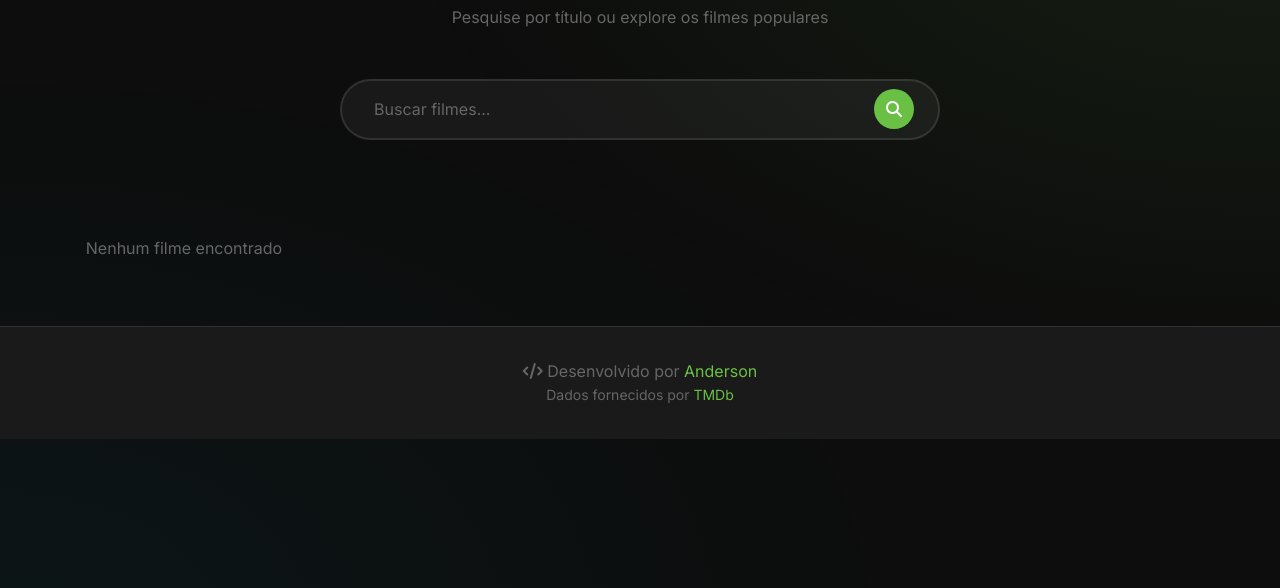
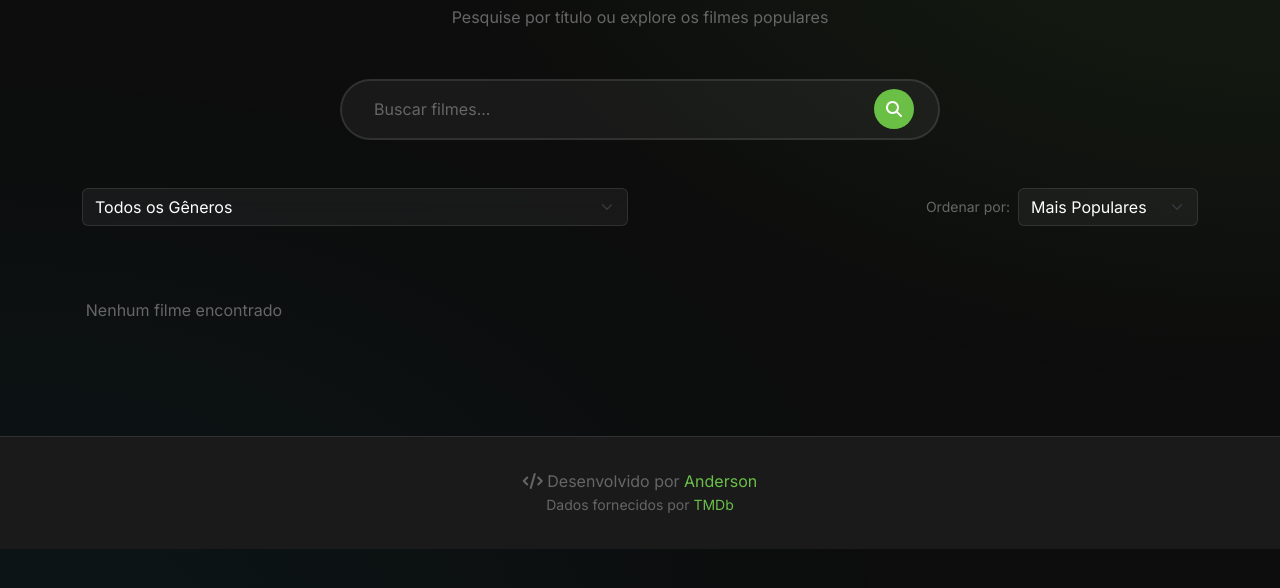
Before and after one commit to AndersonC96/Movie, a PHP site: page /public/browse.php in a window 1280 px wide. Shown: the part 171-759 px from the top of the page. Run offline with PHP 8.4, Linux system fonts and the light colour scheme; data that the repository does not hold is empty.

Commit message:
Add genre and sort filters to movie browse page
Implemented genre and sort dropdown filters and a 'Load More' button on the browse page. Updated JavaScript to support filtering, sorting, and paginated loading of movies, including dynamic genre loading from the API. Added corresponding CSS styles for the new filter elements.

```diff
--- a/public/css/style.css
+++ b/public/css/style.css
@@ -1202,3 +1202,24 @@ a:hover {
     box-shadow: 0 0 15px rgba(106, 192, 69, 0.4);
     transform: translateY(-2px);
 }
+
+/* ==================== Filters ==================== */
+.form-select {
+    background-color: rgba(255, 255, 255, 0.05) !important;
+    border: 1px solid rgba(255, 255, 255, 0.1) !important;
+    color: var(--text-primary) !important;
+    backdrop-filter: blur(10px);
+    cursor: pointer;
+    box-shadow: none !important;
+}
+
+.form-select:focus {
+    border-color: var(--color-primary) !important;
+    box-shadow: 0 0 0 0.25rem rgba(106, 192, 69, 0.25) !important;
+}
+
+.form-select option {
+    background-color: #1a1a1a;
+    color: var(--text-primary);
+    padding: 10px;
+}
--- a/src/App/Controllers/MovieApiController.php
+++ b/src/App/Controllers/MovieApiController.php
@@ -114,6 +114,7 @@ class MovieApiController extends Controller
 
         $this->fetchAndReturn($url);
     }
+
 
     /**
      * Get movie details with extended info
--- a/src/App/Views/guest/browse.php
+++ b/src/App/Views/guest/browse.php
@@ -41,6 +41,29 @@ include $viewsPath . 'partials/navbar.php';
             </form>
         </div>
 
+        <!-- Filters -->
+        <div class="row mb-4 align-items-center">
+            <div class="col-md-6 mb-3 mb-md-0">
+                <div class="d-flex gap-2">
+                    <select id="genreSelect" class="form-select bg-dark text-white border-secondary">
+                        <option value="">Todos os Gêneros</option>
+                        <!-- Populated via JS -->
+                    </select>
+                </div>
+            </div>
+            <div class="col-md-6">
+                <div class="d-flex justify-content-md-end align-items-center gap-2">
+                    <label class="text-muted small text-nowrap">Ordenar por:</label>
+                    <select id="sortSelect" class="form-select bg-dark text-white border-secondary w-auto">
+                        <option value="popularity.desc">Mais Populares</option>
+                        <option value="vote_average.desc">Melhor Avaliados</option>
+                        <option value="primary_release_date.desc">Lançamentos</option>
+                        <option value="title.asc">A-Z</option>
+                    </select>
+                </div>
+            </div>
+        </div>
+
         <!-- Movies Grid -->
         <div id="movies" class="movie-grid">
             <!-- Movies will be loaded here via JavaScript -->
@@ -57,6 +80,13 @@ include $viewsPath . 'partials/navbar.php';
                 <div class="skeleton skeleton-card"></div>
             </div>
         </div>
+
+        <!-- Load More -->
+        <div class="text-center mt-5 mb-5">
+            <button id="loadMoreBtn" class="btn btn-outline-custom rounded-pill px-5 py-2" style="display: none;">
+                Carregar Mais
+            </button>
+        </div>
     </div>
 </section>
 
```
Also changed, not shown: public/js/app.js.
